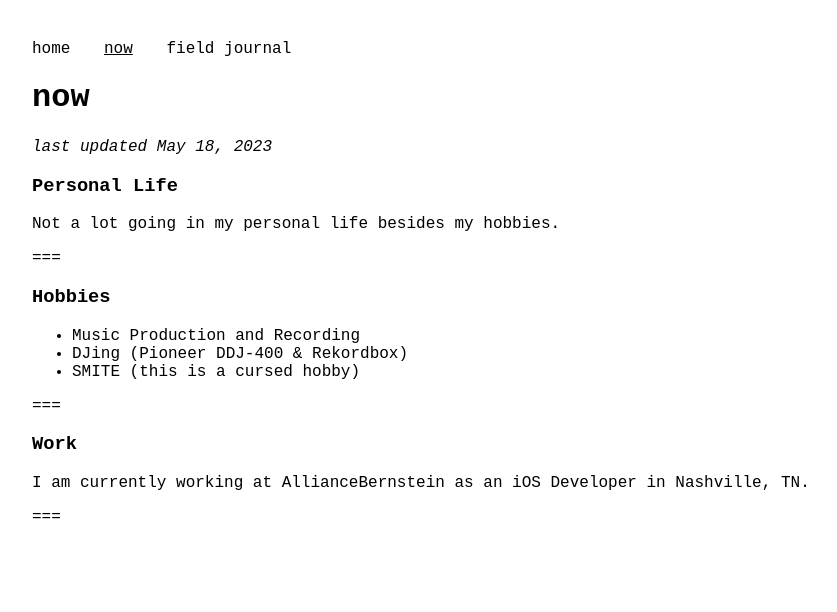
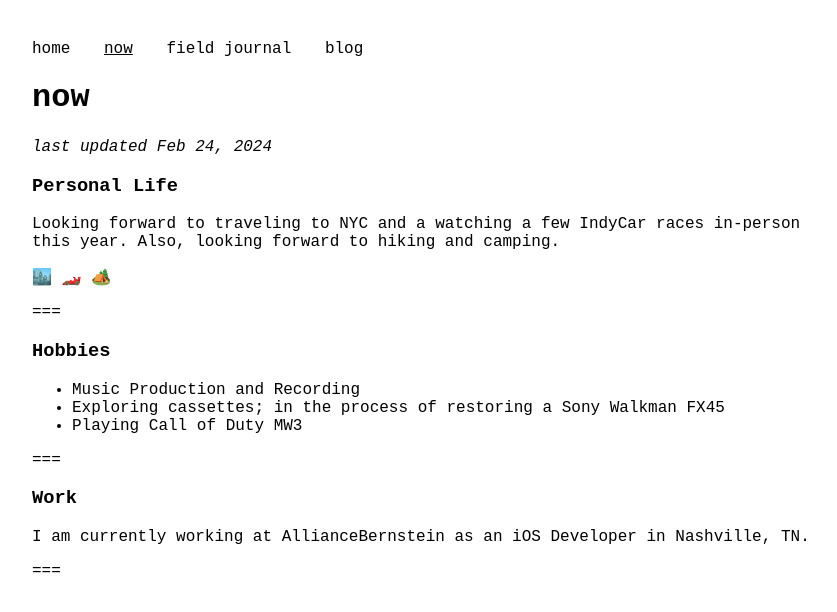
Before and after one commit to johnmahlon/johnmahlon.github.io, a Jekyll site: the page built from now.md, in a window 1280 px wide. Shown: the top 612 px of the page, without its empty margins (8-845 px from the left). Built offline with Jekyll 4.4.1, drawn with Linux system fonts in a browser that asks for light colours; our own code applies the rules of GitHub Pages for plain Markdown files.

Commit message:
update now

```diff
--- a/_data/navigation.yml
+++ b/_data/navigation.yml
@@ -4,3 +4,5 @@
   link: /now.html
 - name: field journal
   link: /field.html
+- name: blog
+  link: /blog.html
--- a/blog.html
+++ b/blog.html
@@ -5,7 +5,7 @@ title: blog
 <h1>latest posts</h1>
 
 <ul>
-    {% for post in site.posts %}
+    {% for post in site.categories["blog"] %}
     <li>
         <h2><a href="{{ post.url }}">{{ post.title }}</a></h2>
         {{ post.excerpt }}
--- a/now.md
+++ b/now.md
@@ -1,15 +1,17 @@
 # now
-_last updated May 18, 2023_
+_last updated Feb 24, 2024_
 
 ### Personal Life
-Not a lot going in my personal life besides my hobbies.
+Looking forward to traveling to NYC and a watching a few IndyCar races in-person this year. Also, looking forward to hiking and camping.
+
+🏙️ 🏎️ 🏕️
 
 ===
 
 ### Hobbies
 - Music Production and Recording
-- DJing (Pioneer DDJ-400 & Rekordbox)
-- SMITE (this is a cursed hobby)
+- Exploring cassettes; in the process of restoring a Sony Walkman FX45
+- Playing Call of Duty MW3
 
 ===
 
```
